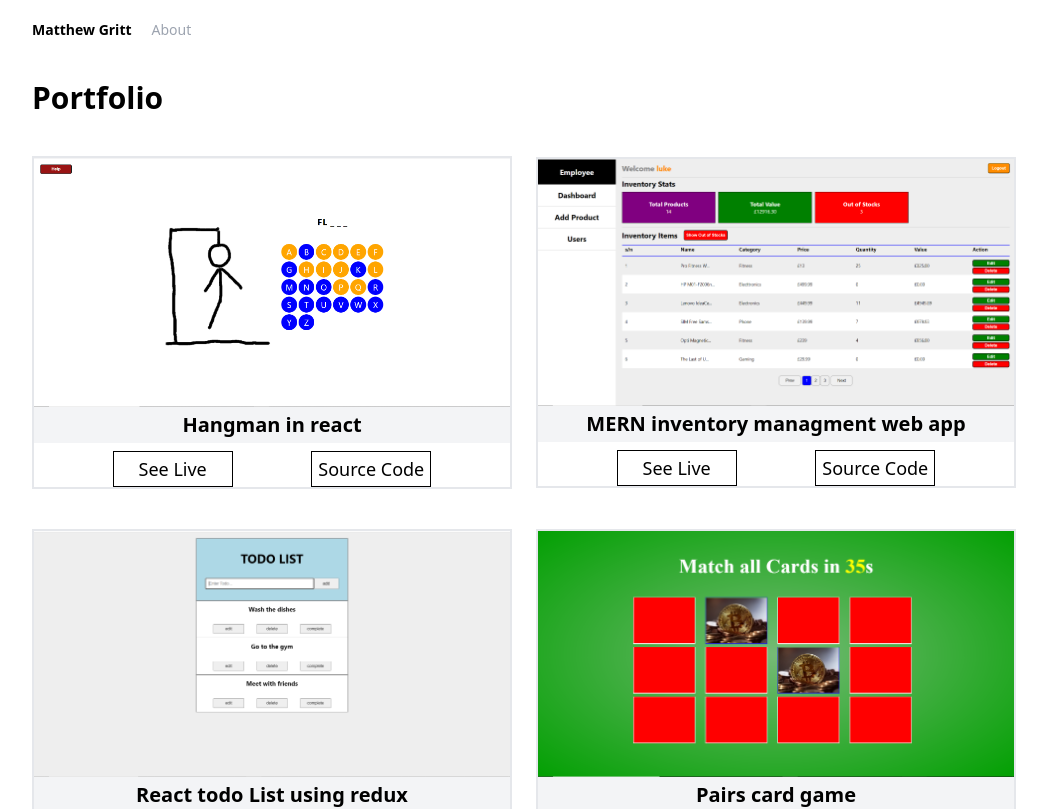
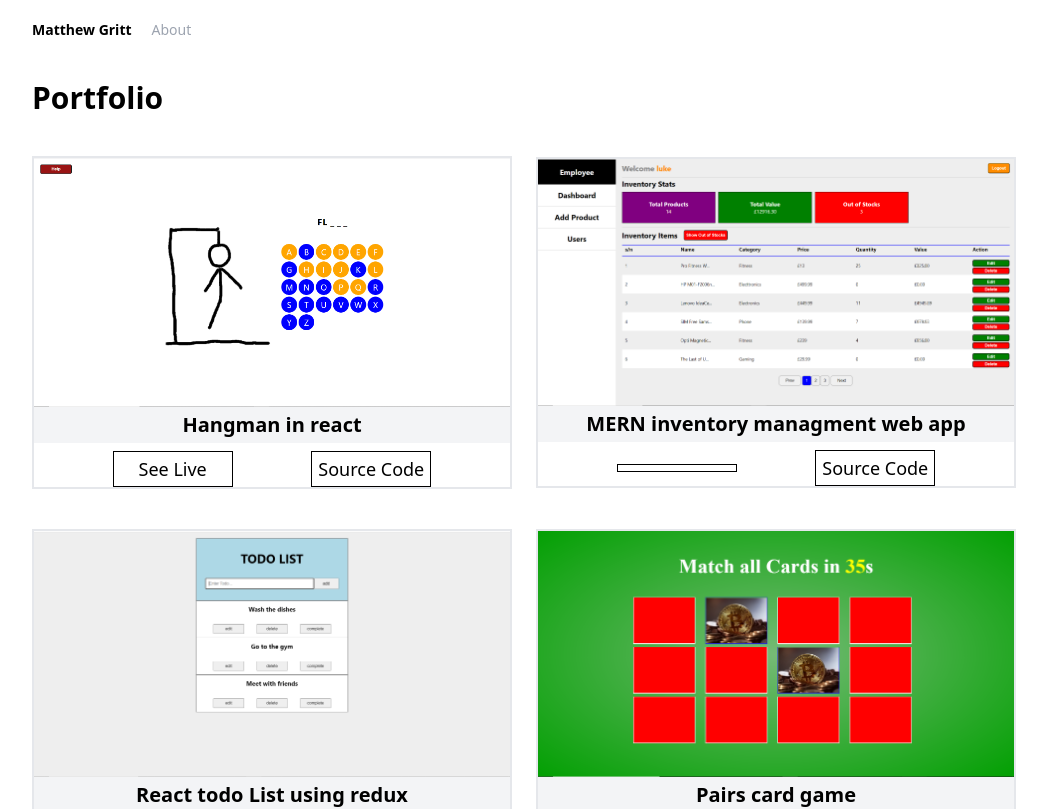
Before and after one commit to MatthewGritt/portfolio, a Next.js app: page / in a window 1280 px wide. Shown: the top 809 px of the page, without its empty margins (116-1163 px from the left). Built offline with nearby package versions, Linux system fonts and the light colour scheme.

Commit message:
Update Projects.js

```diff
--- a/components/Projects.js
+++ b/components/Projects.js
@@ -41,10 +41,8 @@ function Projects() {
           <div className="flex items-center justify-evenly mt-2 ">
             <a
               href="#"
-              target="_blank"
               className="projectBtn"
             >
-              See Live
             </a>
             <a
               href="https://github.com/MatthewGritt/Inventory-management-backend"
```
